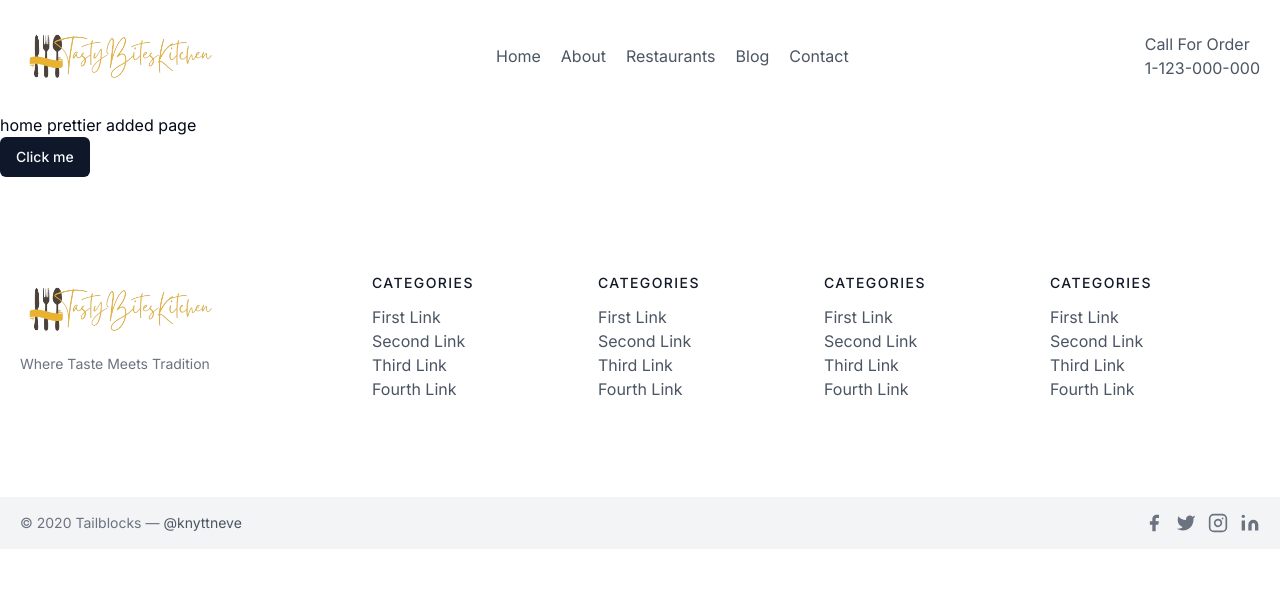
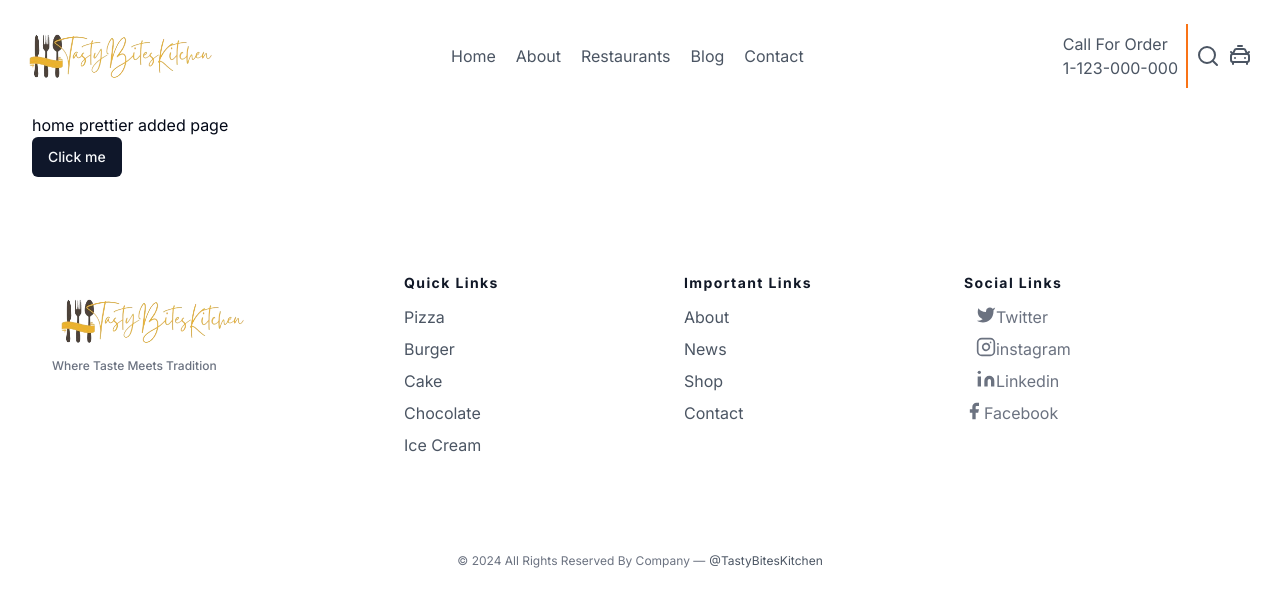
Before and after one commit to PARSA-00-55/tasty-bites-kitchen, a Next.js app: page / in a window 1280 px wide. Shown: the top 606 px of the page. Built offline with nearby package versions, Linux system fonts and the light colour scheme.

Commit message:
make some changes in header & footer

```diff
--- a/app/(root)/layout.jsx
+++ b/app/(root)/layout.jsx
@@ -5,7 +5,7 @@ const layout = ({ children }) => {
   return (
     <div>
       <Header />
-      {children}
+      <div className="container mx-auto"> {children}</div>
       <Footer />
     </div>
   );
--- a/components/Sheared/Footer/Footer.js
+++ b/components/Sheared/Footer/Footer.js
@@ -1,155 +1,119 @@
+import logo from "@/public/tasty-bites-kitchen-logo.png";
 import Image from "next/image";
-import logo from "@/public/tasty-bites-kitchen-logo.png";
+import Link from "next/link";
 
 const Footer = () => {
+  const QuickLinks = [
+    { id: 0, name: "Pizza", Link: "http://localhost:3000/pizza" },
+    { id: 1, name: "Burger", Link: "http://localhost:3000/burger" },
+    { id: 2, name: "Cake", Link: "http://localhost:3000/cake" },
+    { id: 3, name: "Chocolate", Link: "http://localhost:3000/chocolate" },
+    { id: 4, name: "Ice Cream", Link: "http://localhost:3000/iceCream" },
+  ];
+  const ImportantLinks = [
+    { id: 0, name: "About", Link: "http://localhost:3000/about" },
+    { id: 1, name: "News", Link: "http://localhost:3000/News" },
+    { id: 2, name: "Shop", Link: "http://localhost:3000/Shop" },
+    { id: 3, name: "Contact", Link: "http://localhost:3000/Contact" },
+  ];
+
   return (
-    <footer class="text-gray-600 body-font">
-      <div class="container px-5 py-24 mx-auto flex md:items-center lg:items-start md:flex-row md:flex-nowrap flex-wrap flex-col">
-        <div class="w-64 flex-shrink-0 md:mx-0 mx-auto text-center md:text-left">
-          <a class="flex title-font font-medium items-center md:justify-start justify-center text-gray-900">
-            <Image src={logo} width={200} />
-          </a>
-          <p class="mt-2 text-sm text-gray-500">Where Taste Meets Tradition</p>
+    <footer className="text-gray-600 body-font container  mx-auto">
+      <div className=" px-5 py-24  flex md:items-center lg:items-start md:flex-row md:flex-nowrap flex-wrap flex-col">
+        <div className="w-64 flex-shrink-0 md:mx-0 mx-auto text-center md:text-left my-3">
+          <Link
+            href="/"
+            className="title-font font-medium items-center md:justify-start justify-center "
+          >
+            <Image src={logo} width={200} alt="logo" />
+            <p className="text-gray-500 text-xs mb-3">
+              Where Taste Meets Tradition
+            </p>
+          </Link>
         </div>
-        <div class="flex-grow flex flex-wrap md:pl-20 -mb-10 md:mt-0 mt-10 md:text-left text-center">
-          <div class="lg:w-1/4 md:w-1/2 w-full px-4">
-            <h2 class="title-font font-medium text-gray-900 tracking-widest text-sm mb-3">
-              CATEGORIES
+
+        <div className="flex-grow flex flex-wrap md:pl-20 -mb-10 md:mt-0 mt-10 md:text-left text-center">
+          <div className="lg:w-1/3 md:w-1/2 w-full px-4">
+            <h2 className="title-font font-bold text-gray-900 tracking-widest text-sm mb-3">
+              Quick Links
             </h2>
-            <nav class="list-none mb-10">
-              <li>
-                <a class="text-gray-600 hover:text-gray-800">First Link</a>
+            <nav className="list-none mb-10 flex flex-col gap-2">
+              {QuickLinks.map((QuickLink) => {
+                return (
+                  <li key={QuickLink.id}>
+                    <Link
+                      href={QuickLink.Link}
+                      className="text-gray-600 hover:text-gray-800"
+                    >
+                      {QuickLink.name}
+                    </Link>
                   </li>
-              <li>
-                <a class="text-gray-600 hover:text-gray-800">Second Link</a>
-              </li>
-              <li>
-                <a class="text-gray-600 hover:text-gray-800">Third Link</a>
-              </li>
-              <li>
-                <a class="text-gray-600 hover:text-gray-800">Fourth Link</a>
-              </li>
+                );
+              })}
             </nav>
           </div>
-          <div class="lg:w-1/4 md:w-1/2 w-full px-4">
-            <h2 class="title-font font-medium text-gray-900 tracking-widest text-sm mb-3">
-              CATEGORIES
+
+          <div className="lg:w-1/3 md:w-1/2 w-full px-4">
+            <h2 className="title-font text-gray-900 tracking-widest text-sm mb-3 font-bold">
+              Important Links
             </h2>
-            <nav class="list-none mb-10">
-              <li>
-                <a class="text-gray-600 hover:text-gray-800">First Link</a>
+            <nav className="list-none mb-10 flex flex-col gap-2">
+              {ImportantLinks.map((ImportantLink) => {
+                return (
+                  <li key={ImportantLink.id}>
+                    <Link
+                      href={ImportantLink.Link}
+                      className="text-gray-600 hover:text-gray-800"
+                    >
+                      {ImportantLink.name}
+                    </Link>
                   </li>
-              <li>
-                <a class="text-gray-600 hover:text-gray-800">Second Link</a>
-              </li>
-              <li>
-                <a class="text-gray-600 hover:text-gray-800">Third Link</a>
-              </li>
-              <li>
-                <a class="text-gray-600 hover:text-gray-800">Fourth Link</a>
-              </li>
+                );
+              })}
             </nav>
           </div>
-          <div class="lg:w-1/4 md:w-1/2 w-full px-4">
-            <h2 class="title-font font-medium text-gray-900 tracking-widest text-sm mb-3">
-              CATEGORIES
+
+          <div className="lg:w-1/3 md:w-1/2 w-full px-4  items-center ">
+            <h2 className="title-font font-bold text-gray-900 tracking-widest text-sm mb-3">
+              Social Links
             </h2>
-            <nav class="list-none mb-10">
-              <li>
-                <a class="text-gray-600 hover:text-gray-800">First Link</a>
-              </li>
-              <li>
-                <a class="text-gray-600 hover:text-gray-800">Second Link</a>
-              </li>
-              <li>
-                <a class="text-gray-600 hover:text-gray-800">Third Link</a>
-              </li>
-              <li>
-                <a class="text-gray-600 hover:text-gray-800">Fourth Link</a>
-              </li>
-            </nav>
-          </div>
-          <div class="lg:w-1/4 md:w-1/2 w-full px-4">
-            <h2 class="title-font font-medium text-gray-900 tracking-widest text-sm mb-3">
-              CATEGORIES
-            </h2>
-            <nav class="list-none mb-10">
-              <li>
-                <a class="text-gray-600 hover:text-gray-800">First Link</a>
-              </li>
-              <li>
-                <a class="text-gray-600 hover:text-gray-800">Second Link</a>
-              </li>
-              <li>
-                <a class="text-gray-600 hover:text-gray-800">Third Link</a>
-              </li>
-              <li>
-                <a class="text-gray-600 hover:text-gray-800">Fourth Link</a>
-              </li>
-            </nav>
-          </div>
-        </div>
-      </div>
-      <div class="bg-gray-100">
-        <div class="container mx-auto py-4 px-5 flex flex-wrap flex-col sm:flex-row">
-          <p class="text-gray-500 text-sm text-center sm:text-left">
-            © 2020 Tailblocks —
-            <a
-              href="https://twitter.com/knyttneve"
-              rel="noopener noreferrer"
-              class="text-gray-600 ml-1"
-              target="_blank"
-            >
-              @knyttneve
-            </a>
-          </p>
-          <span class="inline-flex sm:ml-auto sm:mt-0 mt-2 justify-center sm:justify-start">
-            <a class="text-gray-500">
+            <nav className="list-none mb-10 flex flex-col gap-2 ">
+              <li className="ml-3 text-gray-500 inline-flex">
                 <svg
                   fill="currentColor"
-                stroke-linecap="round"
-                stroke-linejoin="round"
-                stroke-width="2"
-                class="w-5 h-5"
-                viewBox="0 0 24 24"
-              >
-                <path d="M18 2h-3a5 5 0 00-5 5v3H7v4h3v8h4v-8h3l1-4h-4V7a1 1 0 011-1h3z"></path>
-              </svg>
-            </a>
-            <a class="ml-3 text-gray-500">
-              <svg
-                fill="currentColor"
-                stroke-linecap="round"
-                stroke-linejoin="round"
-                stroke-width="2"
-                class="w-5 h-5"
+                  strokeLinecap="round"
+                  strokeLinejoin="round"
+                  strokeWidth="2"
+                  className="w-5 h-5"
                   viewBox="0 0 24 24"
                 >
                   <path d="M23 3a10.9 10.9 0 01-3.14 1.53 4.48 4.48 0 00-7.86 3v1A10.66 10.66 0 013 4s-4 9 5 13a11.64 11.64 0 01-7 2c9 5 20 0 20-11.5a4.5 4.5 0 00-.08-.83A7.72 7.72 0 0023 3z"></path>
                 </svg>
-            </a>
-            <a class="ml-3 text-gray-500">
+                Twitter
+              </li>
+              <li className="ml-3 text-gray-500 inline-flex">
                 <svg
                   fill="none"
                   stroke="currentColor"
-                stroke-linecap="round"
-                stroke-linejoin="round"
-                stroke-width="2"
-                class="w-5 h-5"
+                  strokeLinecap="round"
+                  strokeLinejoin="round"
+                  strokeWidth="2"
+                  className="w-5 h-5"
                   viewBox="0 0 24 24"
                 >
                   <rect width="20" height="20" x="2" y="2" rx="5" ry="5"></rect>
                   <path d="M16 11.37A4 4 0 1112.63 8 4 4 0 0116 11.37zm1.5-4.87h.01"></path>
-              </svg>
-            </a>
-            <a class="ml-3 text-gray-500">
+                </svg>{" "}
+                instagram
+              </li>
+              <li className="ml-3 text-gray-500 inline-flex">
                 <svg
                   fill="currentColor"
                   stroke="currentColor"
-                stroke-linecap="round"
-                stroke-linejoin="round"
-                stroke-width="0"
-                class="w-5 h-5"
+                  strokeLinecap="round"
+                  strokeLinejoin="round"
+                  strokeWidth="0"
+                  className="w-5 h-5"
                   viewBox="0 0 24 24"
                 >
                   <path
@@ -157,10 +121,37 @@ const Footer = () => {
                     d="M16 8a6 6 0 016 6v7h-4v-7a2 2 0 00-2-2 2 2 0 00-2 2v7h-4v-7a6 6 0 016-6zM2 9h4v12H2z"
                   ></path>
                   <circle cx="4" cy="4" r="2" stroke="none"></circle>
+                </svg>{" "}
+                Linkedin
+              </li>
+              <li className="text-gray-500 inline-flex">
+                <svg
+                  fill="currentColor"
+                  strokeLinecap="round"
+                  strokeLinejoin="round"
+                  strokeWidth="2"
+                  className="w-5 h-5"
+                  viewBox="0 0 24 24"
+                >
+                  <path d="M18 2h-3a5 5 0 00-5 5v3H7v4h3v8h4v-8h3l1-4h-4V7a1 1 0 011-1h3z"></path>
                 </svg>
-            </a>
-          </span>
+                Facebook
+              </li>
+            </nav>
           </div>
+        </div>
+      </div>
+      <div className=" flex justify-center items-center text-center sm:text-left">
+        <p className="text-gray-500 text-xs">
+          © 2024 All Rights Reserved By Company —
+          <Link
+            href="/"
+            rel="noopener noreferrer"
+            className="text-gray-600 ml-1"
+          >
+            @TastyBitesKitchen
+          </Link>
+        </p>
       </div>
     </footer>
   );
--- /dev/null
+++ b/components/Sheared/Header/Cart.jsx
@@ -0,0 +1,12 @@
+import { CarTaxiFront } from "lucide-react";
+
+const Cart = () => {
+    return (
+        <>
+            <button>  <span><CarTaxiFront /></span></button>
+
+        </>
+    );
+};
+
+export default Cart;
--- a/components/Sheared/Header/Header.jsx
+++ b/components/Sheared/Header/Header.jsx
@@ -1,26 +1,35 @@
+import logo from "@/public/tasty-bites-kitchen-logo.png";
+
 import Image from "next/image";
-import logo from "@/public/tasty-bites-kitchen-logo.png";
+import Cart from "./Cart";
+import Search from "./Search";
 
 const Header = () => {
   return (
-    <header class="text-gray-600 body-font">
-      <div class="container mx-auto flex flex-wrap p-5 flex-col md:flex-row items-center">
-        <a class="flex title-font font-medium items-center text-gray-900 mb-4 md:mb-0">
-          <Image src={logo} width={200} />
+    <header className="text-gray-600 body-font">
+      <div className="container mx-auto flex flex-wrap p-5 flex-col md:flex-row items-center">
+        <a className="flex title-font font-medium items-center text-gray-900 mb-4 md:mb-0">
+          <Image src={logo} width={200} alt="logo" />
         </a>
-        <nav class="md:ml-auto md:mr-auto flex flex-wrap items-center text-base justify-center">
-          <a class="mr-5 hover:text-gray-900">Home</a>
-          <a class="mr-5 hover:text-gray-900">About</a>
-          <a class="mr-5 hover:text-gray-900">Restaurants</a>
-          <a class="mr-5 hover:text-gray-900">Blog</a>
-          <a class="mr-5 hover:text-gray-900">Contact</a>
+        <nav className="md:ml-auto md:mr-auto flex flex-wrap items-center text-base justify-center">
+          <a className="mr-5 hover:text-gray-900">Home</a>
+          <a className="mr-5 hover:text-gray-900">About</a>
+          <a className="mr-5 hover:text-gray-900">Restaurants</a>
+          <a className="mr-5 hover:text-gray-900">Blog</a>
+          <a className="mr-5 hover:text-gray-900">Contact</a>
         </nav>
-        <div>
-          <p>
+        <div className="flex divide-x-[2px] divide-orange-500">
+          <p className="p-2">
             <span>Call For Order</span>
             <br />
             <span className="">1-123-000-000</span>
           </p>
+          <div className="flex gap-2 p-2">
+            <Search />
+            <Cart />
+          </div>
+
+
         </div>
       </div>
     </header>
--- /dev/null
+++ b/components/Sheared/Header/Search.jsx
@@ -0,0 +1,11 @@
+import { SearchIcon } from "lucide-react";
+
+const Search = () => {
+    return (
+        <>
+            <button>  <SearchIcon /></button>
+        </>
+    );
+};
+
+export default Search;
```
Lines whose indentation alone changed are shown as unchanged.
